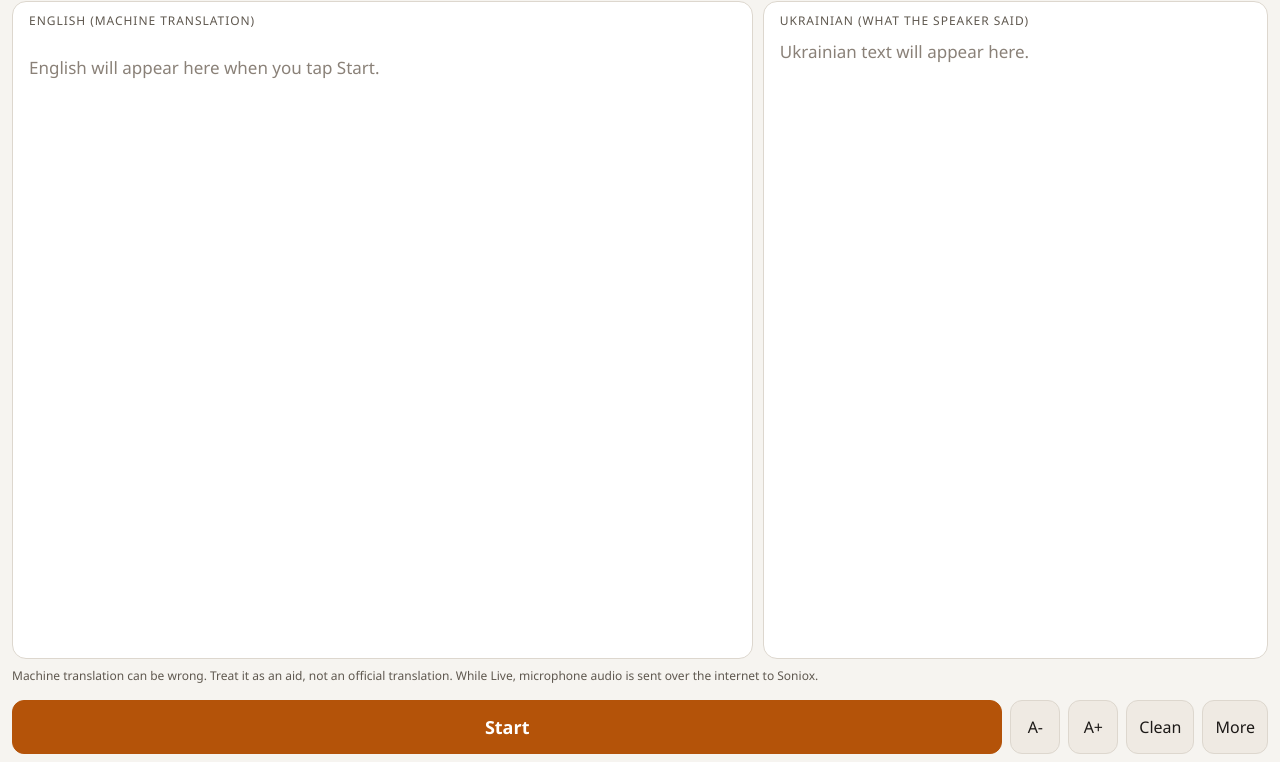
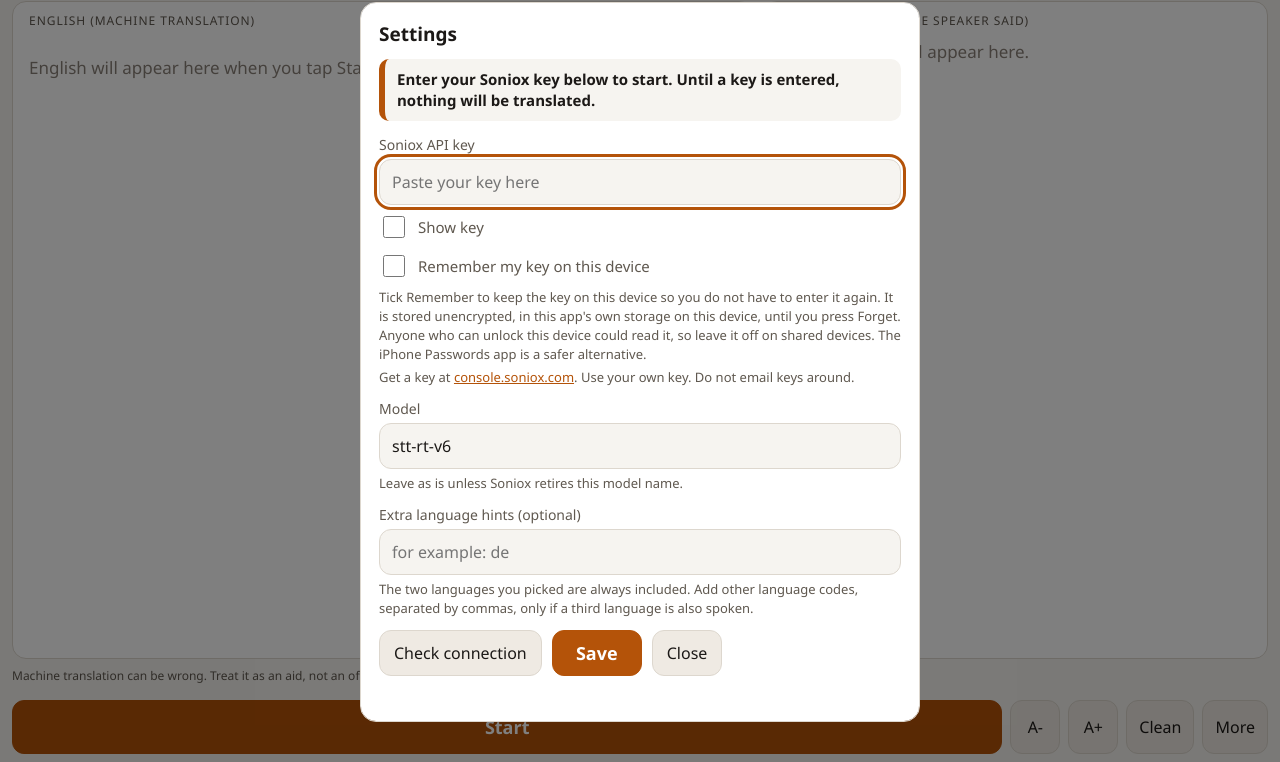
Before and after one commit to Speech-projects/live-translator, a plain HTML site: page index.html in a window 1280 px wide. Shown: the part 38-800 px from the top of the page. Drawn offline with Linux system fonts and the light colour scheme.

Commit message:
Open the key box at launch when no key is loaded; menu path in the Home Screen tip
Co-Authored-By: Claude Sonnet 5.5 <noreply@anthropic.com>

```diff
--- a/index.html
+++ b/index.html
@@ -136,6 +136,8 @@ label.chk input{width:22px; height:22px; flex:none}
 .sr-only{position:absolute; width:1px; height:1px; opacity:0; overflow:hidden; pointer-events:none; left:0; top:0}
 label.chk[hidden]{display:none}
 #forgetKey{margin:4px 0 8px; min-height:40px; padding:6px 14px; font-size:15px}
+.keyprompt{border-left:6px solid var(--accent); background:var(--bg); border-radius:10px; padding:10px 12px; margin:0 0 14px; font-size:15px; line-height:1.4; font-weight:600}
+.keyprompt[hidden]{display:none}
 .langs{display:grid; grid-template-columns:1fr 1fr; gap:10px; margin:0 0 12px}
 .lang span{display:block; font-size:14px; color:var(--muted); margin-bottom:4px}
 .lang select{width:100%}
@@ -227,6 +229,7 @@ a{color:var(--accent)}
 
 <dialog id="settings" tabindex="-1">
   <h2>Settings</h2>
+  <div class="keyprompt" id="keyPrompt" hidden>Enter your Soniox key below to start. Until a key is entered, nothing will be translated.</div>
   <form id="keyForm" autocomplete="on">
   <div class="field">
     <label for="keyInput">Soniox API key</label>
@@ -592,6 +595,8 @@ function getKey(){ return el.key.value.trim(); }
 var REMEMBER_HOSTS = ['speech-projects.github.io', 'localhost', '127.0.0.1'];
 function rememberAllowed(){ return REMEMBER_HOSTS.indexOf(location.hostname) >= 0 && (location.protocol === 'https:' || location.protocol === 'http:'); }
 function updateForget(){ el.forget.hidden = !(rememberAllowed() && store.get('key', '')); }
+// The "enter your key" message at the top of Settings shows while no key is loaded.
+function updateKeyPrompt(){ $('keyPrompt').hidden = !!getKey(); }
 function persistKey(){
   if (!rememberAllowed()) return;
   var v = getKey();
@@ -1033,7 +1038,7 @@ outsideClick(el.more); outsideClick(el.dlg);
 el.showKey.addEventListener('change', function(){ el.key.type = el.showKey.checked ? 'text' : 'password'; });
 el.remember.addEventListener('change', persistKey);
 el.forget.addEventListener('click', function(){
-  store.del('key'); sess.del('key'); el.key.value = ''; el.remember.checked = false; updateForget();
+  store.del('key'); sess.del('key'); el.key.value = ''; el.remember.checked = false; updateForget(); updateKeyPrompt();
   el.checkResult.textContent = 'The saved key was removed from this device.';
 });
 // The key box sits in a form only so the iPhone Passwords app can fill it. Nothing is ever submitted anywhere.
@@ -1091,7 +1096,7 @@ if (navigator.mediaDevices && navigator.mediaDevices.addEventListener)
   }
   var k = sess.get('key', ''); if (k && !el.key.value) el.key.value = k;
   updateForget();
-  el.key.addEventListener('input', function(){ var v = getKey(); if (v) sess.set('key', v); else sess.del('key'); persistKey(); });
+  el.key.addEventListener('input', function(){ var v = getKey(); if (v) sess.set('key', v); else sess.del('key'); persistKey(); updateKeyPrompt(); });
   el.model.value = store.get('model', DEFAULT_MODEL);
   store.del('hints'); // the old hints box held "uk,en"; the chosen languages now supply those
   el.hints.value = store.get('hints2', '');
@@ -1101,7 +1106,12 @@ if (navigator.mediaDevices && navigator.mediaDevices.addEventListener)
   else if (location.protocol === 'http:' && !/^(localhost|127\.0\.0\.1|\[::1\])$/.test(location.hostname))
     showBanner('This page was opened over plain http, so the browser will block the microphone. Use the https address.', 'error');
   else if (isIOS() && !navigator.standalone && store.get('a2hs', '') !== '1')
-    showBanner('Tip: tap the Share button, then Add to Home Screen. It opens full screen like an app.', 'info', true);
+    showBanner('Tip: in Safari, tap the menu button, then Share, then Add to Home Screen. It opens full screen like an app.', 'info', true);
+  // No key loaded: ask for it straight away, so nobody mistakes the empty screen for a working one.
+  updateKeyPrompt();
+  if (!getKey() && !(el.banner.className === 'error' && !el.banner.hidden)){
+    setTimeout(function(){ openDialog(el.dlg); try{ el.key.focus({ preventScroll:true }); }catch(e){} }, 350);
+  }
 })();
 
 })();
```
